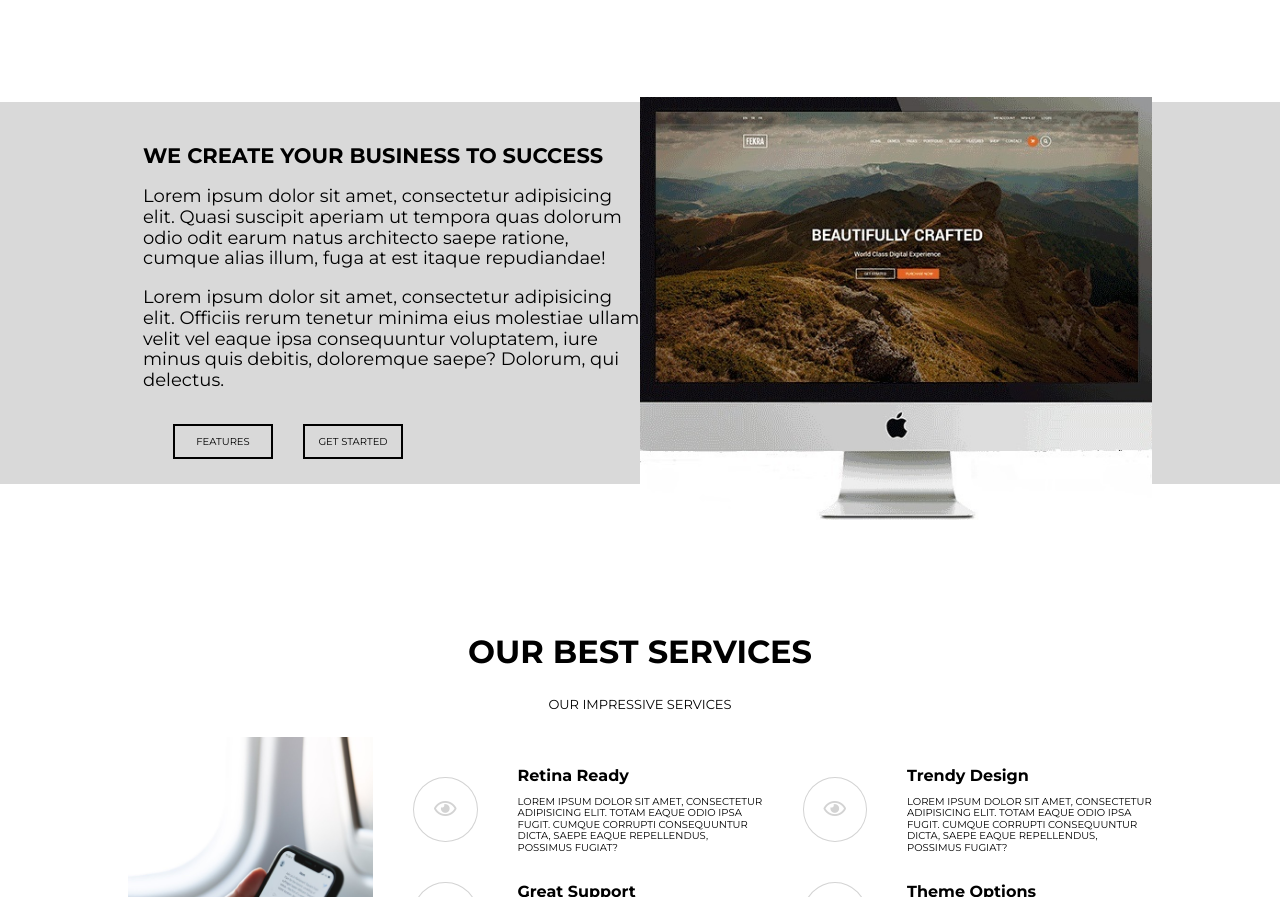
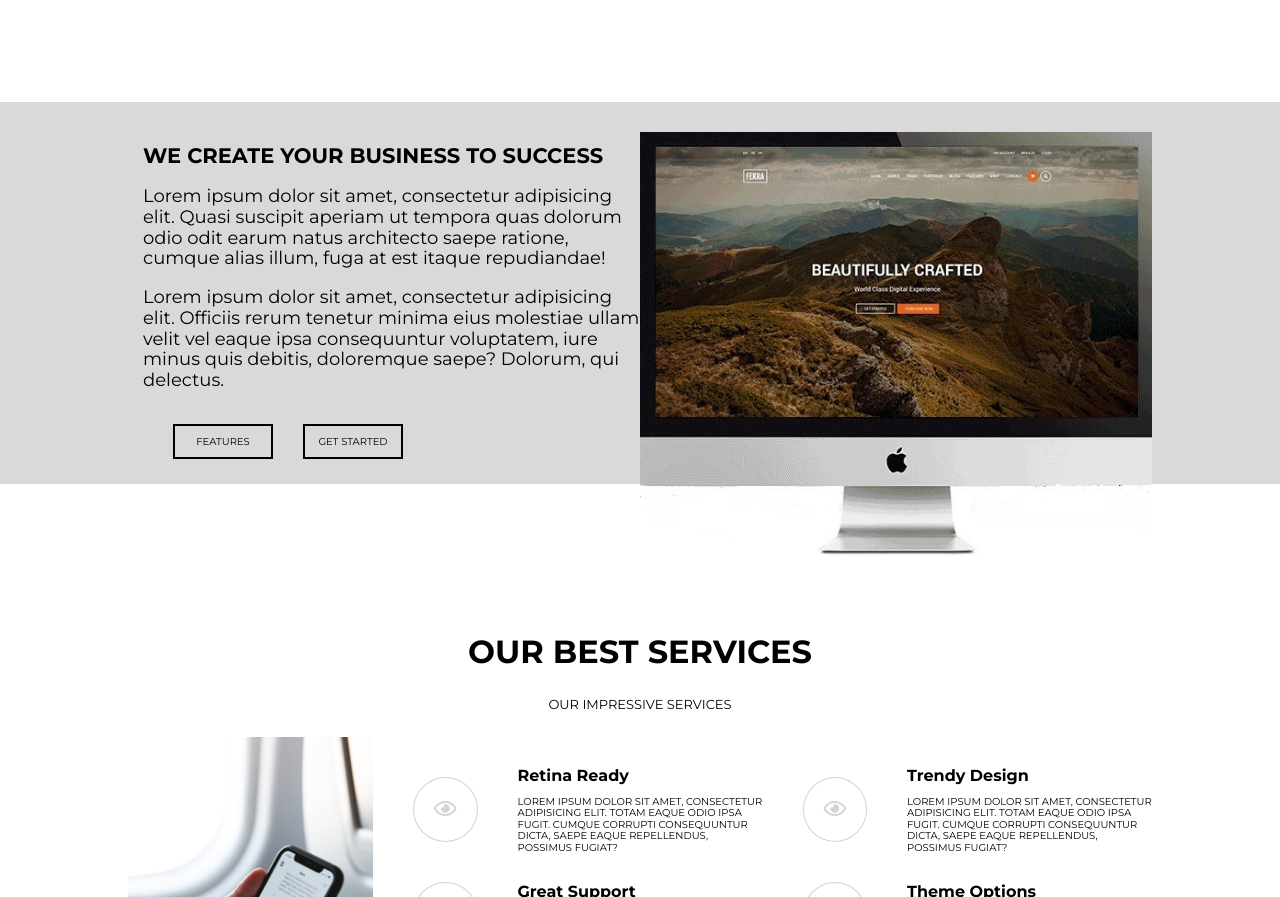
Before and after one commit to schwarro/responsive, a plain HTML site: page Project2/index.html in a window 1280 px wide. Shown: the part 2156-3053 px from the top of the page. Drawn offline with Linux system fonts and the light colour scheme.

Commit message:
committing

```diff
--- a/Project2/styles.css
+++ b/Project2/styles.css
@@ -315,7 +315,7 @@ figure:hover figcaption {
 	float: left;
 	width: 50%;
 	position: absolute;
-  margin-top: -5px;
+  margin-top: 30px;
 }
 
 .area1 h2 {
```
